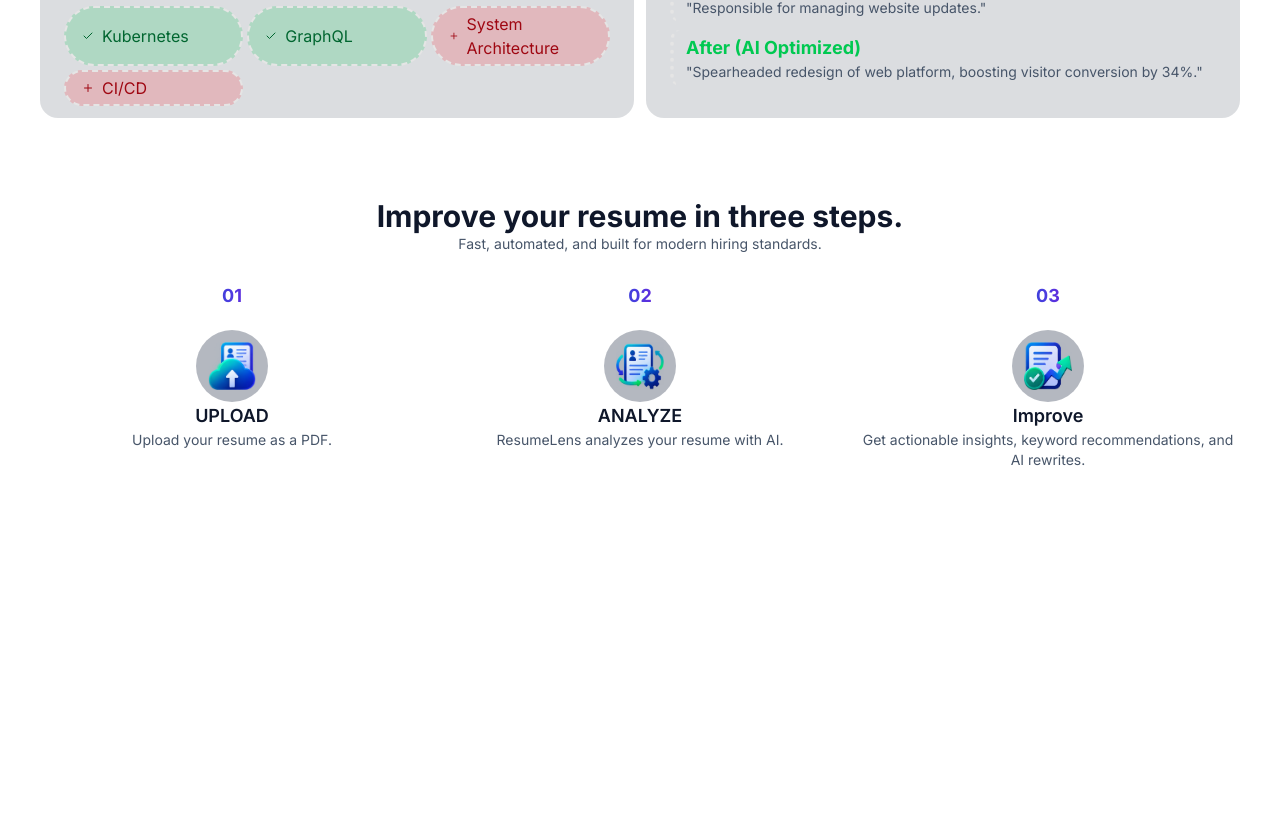
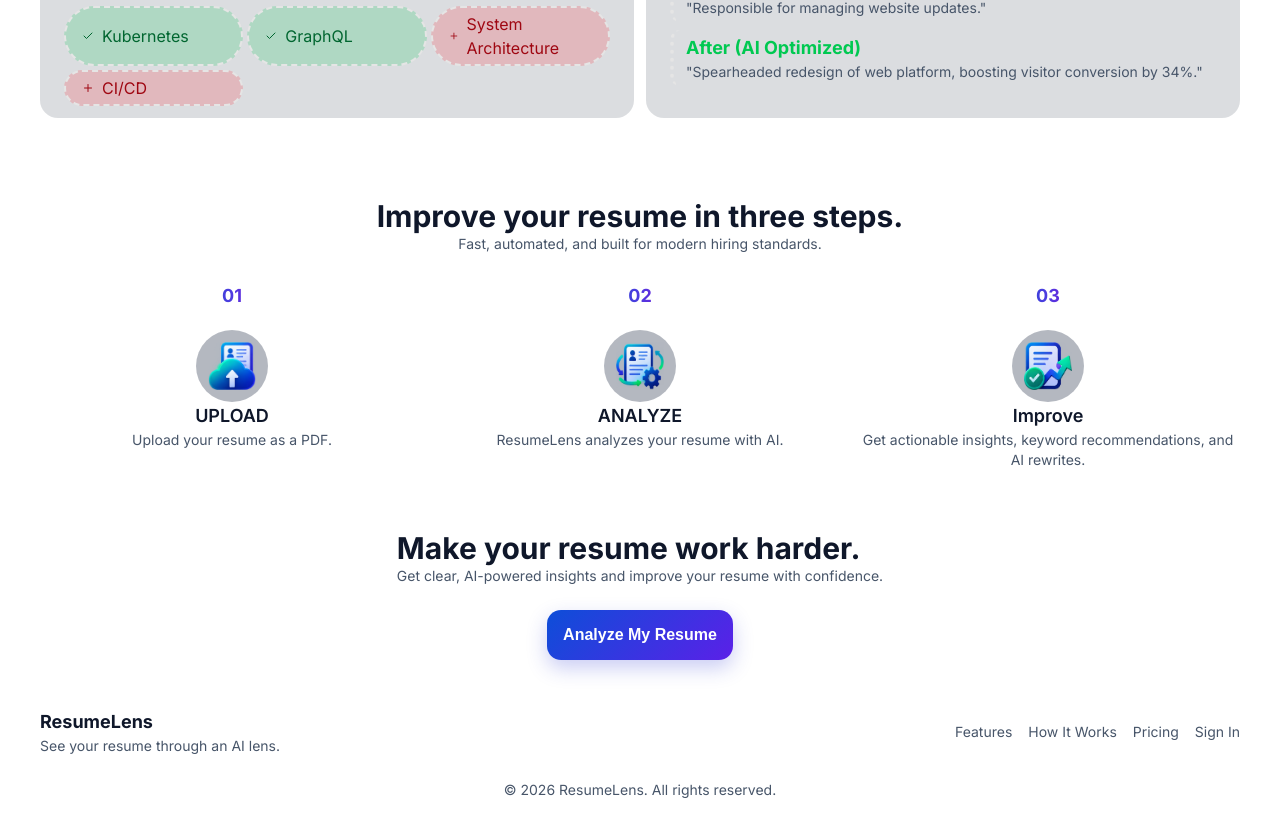
Before and after one commit to LakshanJayalath171/Resume-Analyzer, a React (Vite) app: page / in a window 1280 px wide. Shown: the part 1486-2310 px from the top of the page. Before the commit the page ends 2008 px from the top, so only its background shows below. Built offline with nearby package versions, Linux system fonts and the light colour scheme.

Commit message:
Created footer section

```diff
--- a/src/pages/Landing.tsx
+++ b/src/pages/Landing.tsx
@@ -323,6 +323,53 @@ const Landing = () => {
           </div>
         </div>
       </div>
+
+      {/* footer */}
+      <div className="flex items-center justify-center px-4 py-2">
+        <div>
+          <div>
+            <h1 className="text-3xl font-bold text-primary">Make your resume work harder.</h1>
+            <p className="text-sm font-light text-secondary">
+              Get clear, AI-powered insights and improve your resume with confidence.
+            </p>
+          </div>
+
+          <div className="mt-6 flex items-center justify-center">
+            <button className="px-4 py-2 bg-special font-bold font-white">Analyze My Resume</button>
+          </div>
+        </div>
+      </div>
+
+      <div className="flex items-center justify-between px-10 mt-10">
+        <div>
+          <h1 className="text-lg font-bold text-primary">ResumeLens</h1>
+          <p className="text-sm font-light text-secondary">See your resume through an AI lens.</p>
+        </div>
+
+        <div className="flex items-center justify-center gap-4">
+          <a href="#" className="text-sm font-light text-secondary hover:text-primary">
+            Features
+          </a>
+
+          <a href="#" className="text-sm font-light text-secondary hover:text-primary">
+            How It Works
+          </a>
+
+          <a href="#" className="text-sm font-light text-secondary hover:text-primary">
+            Pricing
+          </a>
+
+          <a href="#" className="text-sm font-light text-secondary hover:text-primary">
+            Sign In
+          </a>
+        </div>
+      </div>
+
+      <div className="flex items-center justify-center py-6">
+        <div>
+          <p className="text-sm font-light text-secondary">© 2026 ResumeLens. All rights reserved.</p>
+        </div>
+      </div>
     </div>
   );
 }
```
